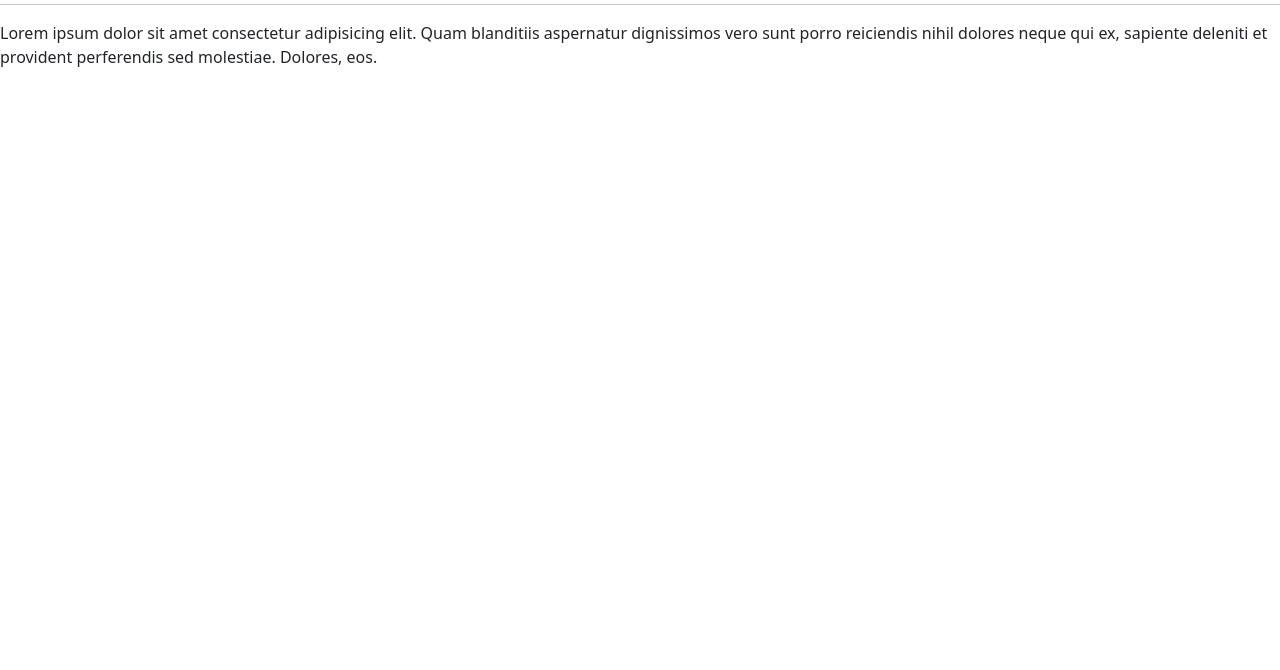
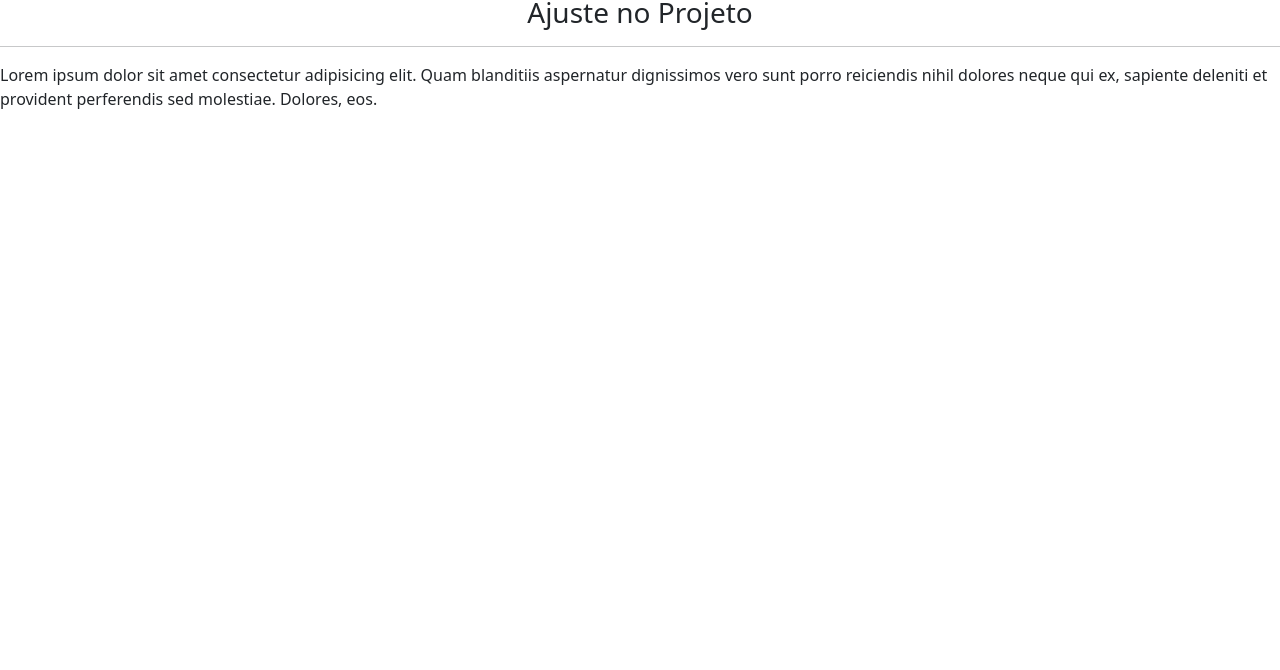
Before and after one commit to rodrigo3299/exemplo2mib, a plain HTML site: page index.html in a window 1280 px wide. Shown: the part 130-800 px from the top of the page. Drawn offline with nearby package versions, Linux system fonts and the light colour scheme.

```diff
--- a/index.html
+++ b/index.html
@@ -13,6 +13,7 @@
     <center>
     <h1>Projeto exemplo2mib</h1>
     <h2>Deploy no github pages</h2>
+    <h3>Ajuste no Projeto</h3>
     </center>
     <hr>
     <p>
```
